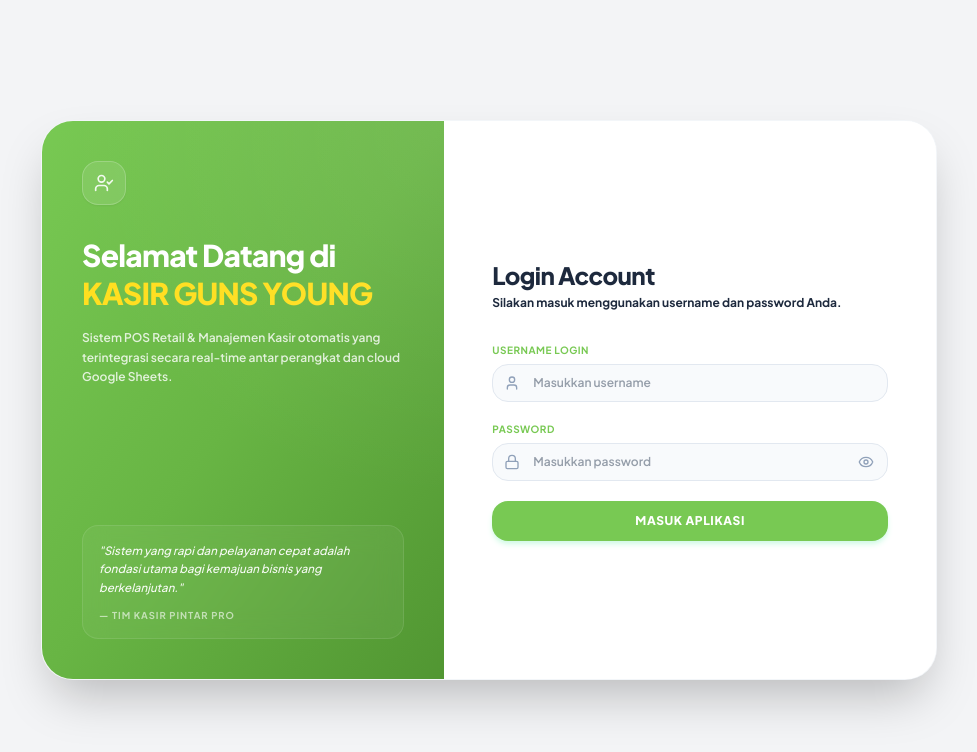
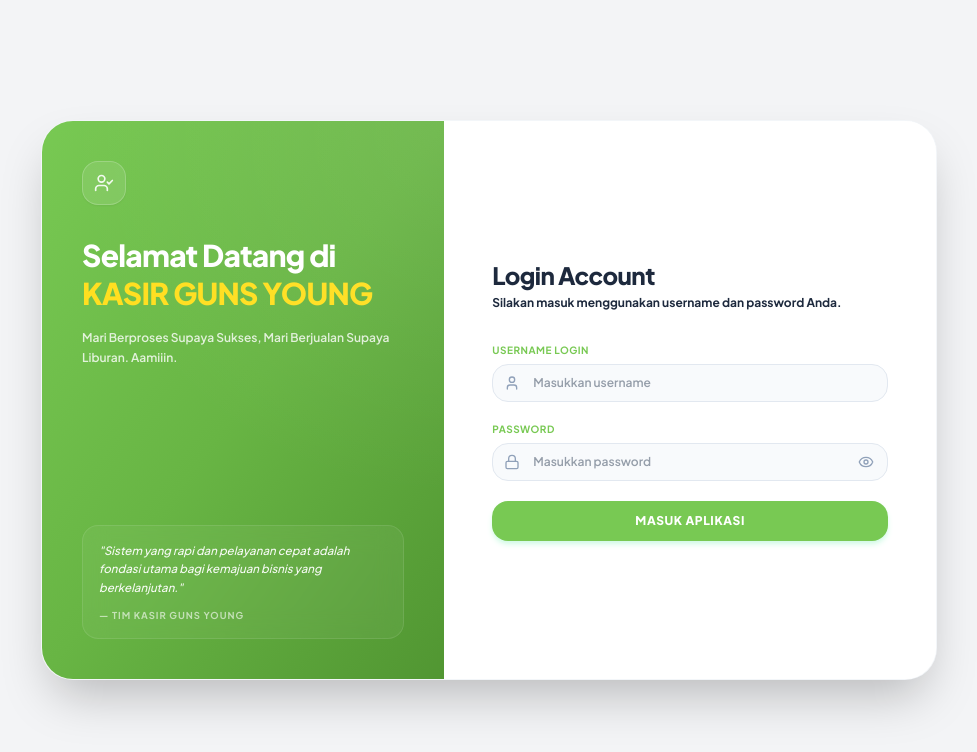
Before and after one commit to generusgunsar-dotcom/Kasir-Guns-Young, a React (Vite) app: page / in a window 1280 px wide. Shown: the top 752 px of the page, without its empty margins (151-1128 px from the left). Built offline with nearby package versions, Linux system fonts and the light colour scheme; no server answers.

Commit message:
Update App.tsx

```diff
--- a/src/App.tsx
+++ b/src/App.tsx
@@ -989,7 +989,7 @@ export default function App() {
                 </h1>
 
                 <p className="text-white/80 text-[11px] md:text-xs font-semibold leading-relaxed max-w-sm">
-                  Sistem POS Retail & Manajemen Kasir otomatis yang terintegrasi secara real-time antar perangkat dan cloud Google Sheets.
+                  Mari Berproses Supaya Sukses, Mari Berjualan Supaya Liburan. Aamiiin.
                 </p>
               </div>
 
@@ -998,7 +998,7 @@ export default function App() {
                   "Sistem yang rapi dan pelayanan cepat adalah fondasi utama bagi kemajuan bisnis yang berkelanjutan."
                 </p>
                 <p className="text-white/60 text-[8.5px] md:text-[9.5px] font-bold uppercase tracking-widest mt-2.5">
-                  — TIM KASIR PINTAR PRO
+                  — TIM KASIR GUNS YOUNG
                 </p>
               </div>
             </div>
```
